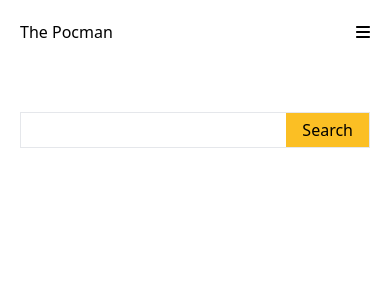
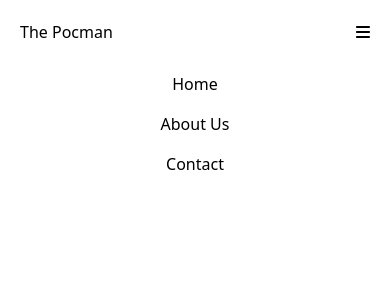
Before and after one commit to adrianlbueno/the-pocman-online-shop, a React (Vite) app: page / in a window 390 px wide. Both pictures are taken after a click on the button 363 px from the left and 32 px from the top of the page. Shown: the top 300 px of the page. Built offline with nearby package versions, Linux system fonts and the light colour scheme.

Commit message:
refactor code

```diff
--- a/src/App.jsx
+++ b/src/App.jsx
@@ -18,11 +18,8 @@ const App = () => {
         <Route path="*" element={<NotFoundPage />} />
       </Routes>
 
-      <div className="w-full">
-        <Header />
-        <Footer />
-
-      </div >
+      <Header />
+      <Footer />
     </>
   )
 }
--- a/src/components/common/Header.jsx
+++ b/src/components/common/Header.jsx
@@ -24,28 +24,16 @@ const Header = () => {
                         <FontAwesomeIcon icon={faBars} />
                     </button>
                 </div>
-                {/* <form className="hidden border-2 border-gray-300 bg-white h-10 px-5 pr-16 rounded-lg text-sm focus:outline-none md:flex">
-
-                    <input
-                        className="hidden w-11/12 outline-none md:block"
-                        type="search"
-                        placeholder="Search"
-                    />
-                    <button className="ml-auto h-full px-4">
-                        <FontAwesomeIcon className='text-gray-600 h-4 w-4 fill-current' icon={faMagnifyingGlass} />
-                    </button>
-                </form> */}
 
                 <div className="hidden gap-3 md:!flex">
                     {links.map((link) => (
-                        <a
+                        <Link
                             key={link.id}
-                            href={link.path}
+                            to={link.path}
                             className="flex cursor-pointer flex-col items-center justify-center"
                         >
-                            {link.icon}
                             <p className="text-xs">{link.label}</p>
-                        </a>
+                        </Link>
                     ))}
                 </div>
             </header>
@@ -55,37 +43,10 @@ const Header = () => {
                         }`}
                 >
                     <div className="mx-auto">
-                        <div className="mx-auto flex w-full justify-center gap-3 py-4">
-                            {/* {iconLinks.map ((link, index) => (
-                                <a
-                                    key={index}
-                                    href={link.href}
-                                    className="flex cursor-pointer flex-col items-center justify-center"
-                                >
-                                    {link.icon}
-                                    <p className="text-xs">{link.text}</p>
-                                </a>
-                            ))} */}
-                        </div>
-                        <form className="my-4 mx-5 flex h-9 items-center border">
-                            {/* <CiSearch className="mx-3 h-4 w-4" /> */}
-
-                            <input
-                                className="hidden w-11/12 outline-none md:block"
-                                type="search"
-                                placeholder="Search"
-                            />
-                            <button
-                                type="submit"
-                                className="ml-auto h-full bg-amber-400 px-4 hover:bg-yellow-300"
-                            >
-                                Search
-                            </button>
-                        </form>
                         <ul className="text-center font-medium">
-                            {links.map((link, index) => (
-                                <li key={index} className="py-2">
-                                    <a href={link.url}>{link.text}</a>
+                            {links.map((link) => (
+                                <li key={link.id} className="py-2">
+                                    <Link to={link.path}>{link.label}</Link>
                                 </li>
                             ))}
                         </ul>
```
